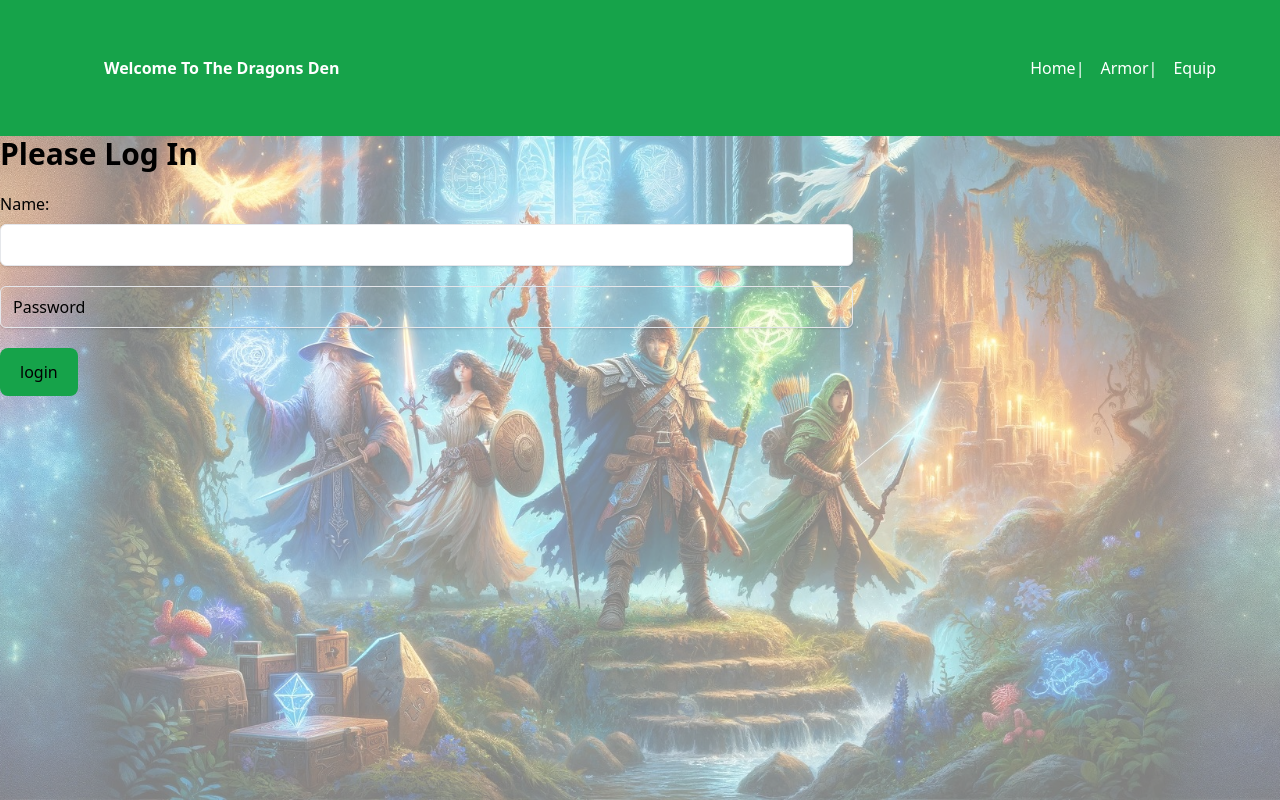
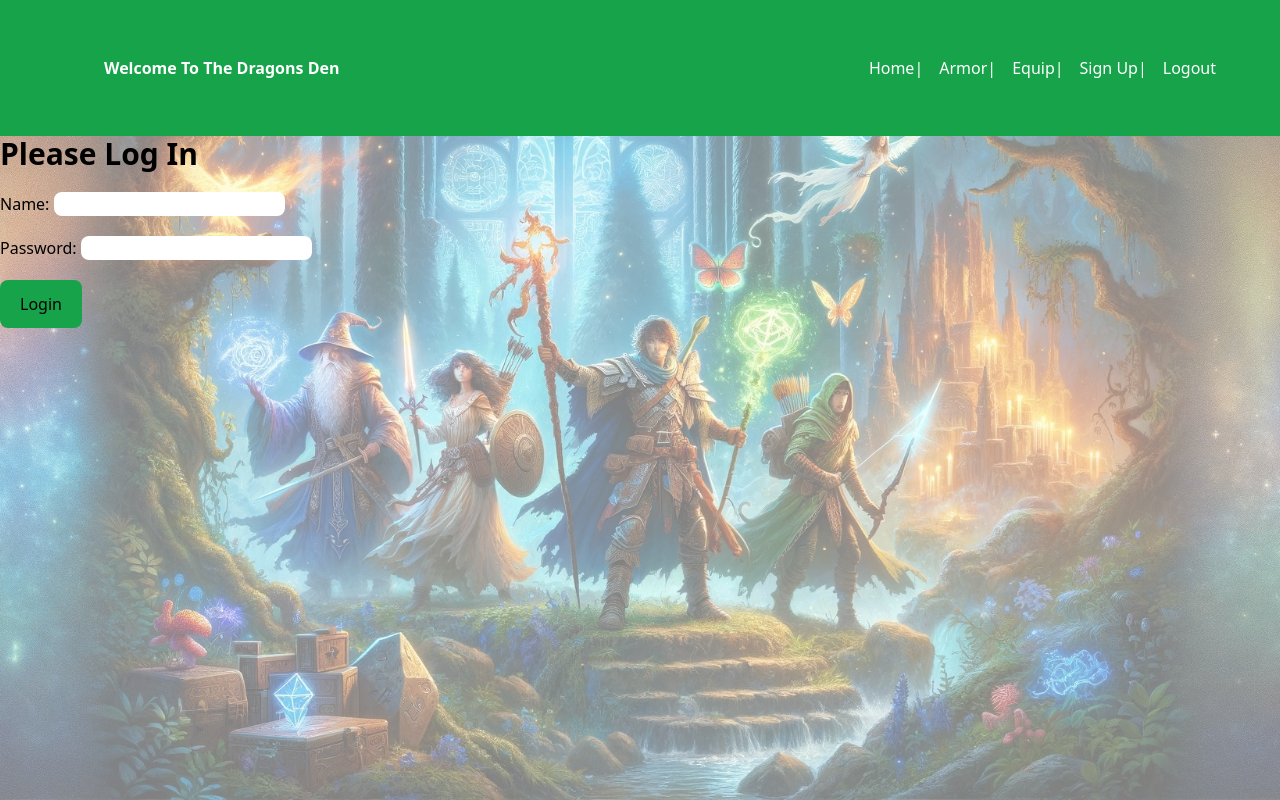
Before and after one commit to gvsucis658-1/rails-Iolis1, a Rails app: page /login in a window 1280 px wide. Run offline with Rails 7, Linux system fonts and the light colour scheme; style sheets or scripts are compiled from the project's sources; parts of the project's set-up code (start-up, migrations or seed data) failed here and were passed over; some libraries are stand-ins or nearby versions.

Commit message:
[Grade Me]

```diff
--- a/app/assets/stylesheets/application.tailwind.css
+++ b/app/assets/stylesheets/application.tailwind.css
@@ -1,6 +1,7 @@
-@tailwind base;
-@tailwind components;
-@tailwind utilities;
+@import 'tailwindcss/base';
+@import 'tailwindcss/components';
+@import 'tailwindcss/utilities';
+
 .bg-image{
     background-size: cover;
     background-position: center;
--- a/app/controllers/armory_controller.rb
+++ b/app/controllers/armory_controller.rb
@@ -1,4 +1,5 @@
 class ArmoryController < ApplicationController
+  skip_before_action :authorize
   def index
     @armors = Armor.order(:name)
   end
--- a/app/controllers/users_controller.rb
+++ b/app/controllers/users_controller.rb
@@ -1,4 +1,5 @@
 class UsersController < ApplicationController
+  skip_before_action :authorize
   before_action :set_user, only: %i[ show edit update destroy ]
 
   # GET /users or /users.json
@@ -25,7 +26,8 @@ class UsersController < ApplicationController
 
     respond_to do |format|
       if @user.save
-        format.html { redirect_to user_url(@user), notice: "User was successfully created." }
+        session[:user_id] = @user.id
+        format.html { redirect_to users_url, notice: "User #{@user.name} was successfully created." }
         format.json { render :show, status: :created, location: @user }
       else
         format.html { render :new, status: :unprocessable_entity }
@@ -38,7 +40,7 @@ class UsersController < ApplicationController
   def update
     respond_to do |format|
       if @user.update(user_params)
-        format.html { redirect_to user_url, notice: "User #{@user.name} was successfully updated." }
+        format.html { redirect_to users_url, notice: "User #{@user.name} was successfully updated." }
         format.json { render :show, status: :ok, location: @user }
       else
         format.html { render :edit, status: :unprocessable_entity }
--- a/app/views/layouts/application.html.erb
+++ b/app/views/layouts/application.html.erb
@@ -5,7 +5,7 @@
   <meta name="viewport" content="width=device-width,initial-scale=1">
   <%= csrf_meta_tags %>
   <%= csp_meta_tag %>
-  <%= stylesheet_link_tag "tailwind", "data-turbo-track": "reload" %>
+  <%= stylesheet_link_tag "tailwind", "inter-font", "data-turbo-track": "reload" %>
   <%= javascript_importmap_tags %>
 </head>
 
@@ -20,7 +20,9 @@
           <ul class="flex space-x-4">
             <li><%= link_to "Home", armory_index_path, class: "hover:underline" %></li> |
             <li><%= link_to "Armor", armors_path, class: "hover:underline" %></li> |
-            <li><%= link_to "Equip", equips_path, class: "hover:underline" %></li>
+            <li><%= link_to "Equip", equips_path, class: "hover:underline" %></li> |
+            <li><%= link_to 'Sign Up', signup_path, class: 'hover:underline' %></li> |
+            <li><%= link_to 'Logout', logout_path, class: 'hover:underline' %></li>
           </ul>
         </nav>
       </div>
--- a/app/views/sessions/new.html.erb
+++ b/app/views/sessions/new.html.erb
@@ -9,13 +9,14 @@
     <h2 class="font-bold text-3xl">Please Log In</h2>
     <div class="my-5">
       <%= label_tag :name, 'Name:' %>
-      <%= text_field_tag :name, params[:name], class: "block shadow rounded-md border border-gray-200 outline-none px-3 py-2 mt-2 w-full" %>
+      <%= text_field_tag :name, params[:name], class: "rounded-lg payment-field" %>
     </div>
     <div class="my-5">
-      <%= label_tag :password, params[:password], class: "block shadow rounded-md border border-gray-200 outline-none px-3 py-2 mt-2 w-full" %>
+      <%= label_tag :password, 'Password:' %>
+      <%= password_field_tag :password, params[:password], class: "rounded-lg payment-field" %>
     </div>
     <div class="actions">
-      <%= submit_tag "login", class: "rounded-lg py-3 px-5 bg-green-600 text-block inline-block font-medium cursor-pointer" %>
+      <%= submit_tag "Login", class: "rounded-lg py-3 px-5 bg-green-600 text-block inline-block font-medium cursor-pointer" %>
     </div>
   <% end %>
 </div>
--- a/app/views/users/_form.html.erb
+++ b/app/views/users/_form.html.erb
@@ -1,3 +1,4 @@
+
 <%= form_with(model: user, class: "contents") do |form| %>
   <% if user.errors.any? %>
     <div id="error_explanation" class="bg-red-50 text-red-500 px-3 py-2 font-medium rounded-lg mt-3">
@@ -13,7 +14,7 @@
 
   <h2>Enter User Details</h2>
   <div class="my-5">
-    <%= form.label :name %>
+    <%= form.label :name, 'Name:' %>
     <%= form.text_field :name, class: "block shadow rounded-md border border-gray-200 outline-none px-3 py-2 mt-2 w-full input-field" %>
   </div>
 
--- a/config/routes.rb
+++ b/config/routes.rb
@@ -1,12 +1,11 @@
 Rails.application.routes.draw do
-  get 'admin/index'
   get 'admin' => 'admin#index'
   controller :sessions do
     get 'login' => :new
     post 'login' => :create
-    delete 'logout' => :destroy
   end
-
+  get 'logout', to: 'sessions#destroy', as: 'logout'
+  get 'signup', to: 'users#new', as: 'signup'
   get 'sessions/create'
   get 'sessions/destroy'
   resources :users
```
Also changed, not shown: app/controllers/application_controller.rb (+13 -1 lines), db/schema.rb.
